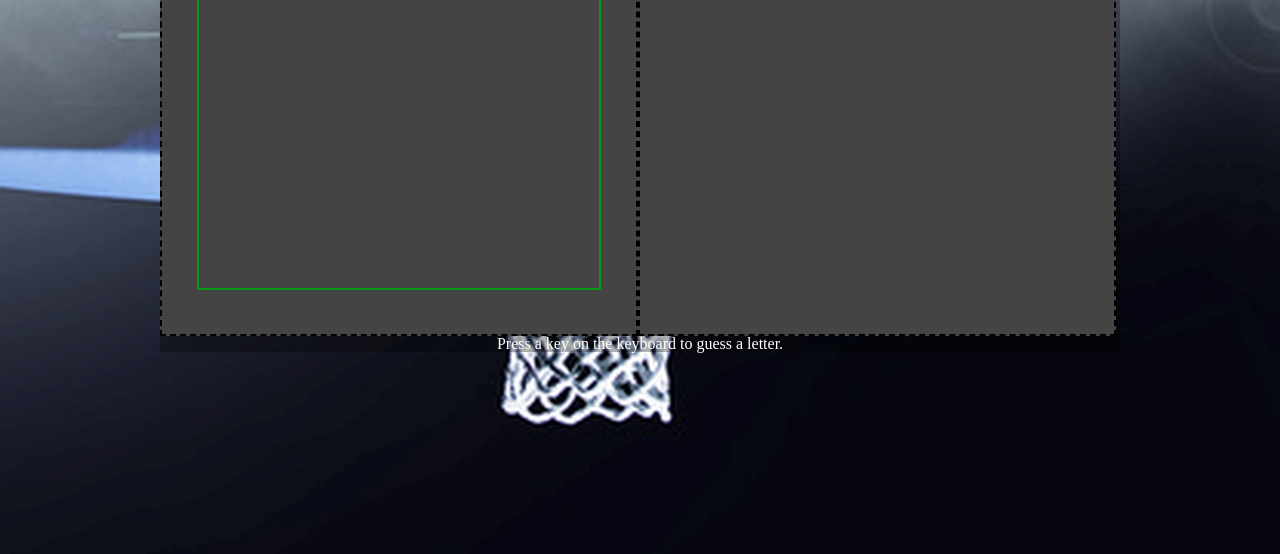
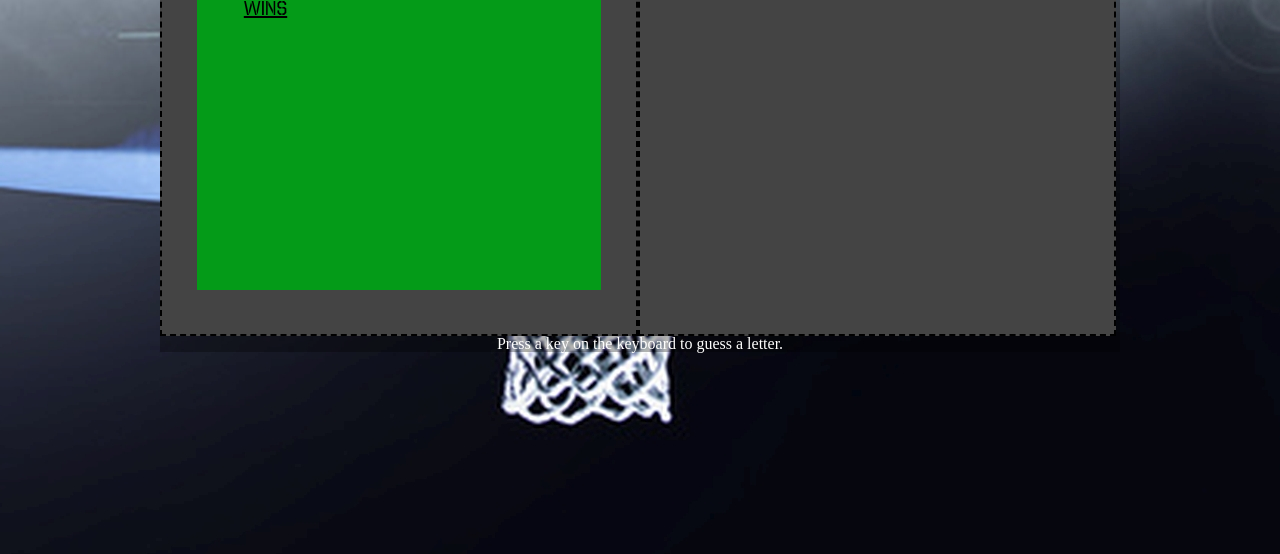
Before and after one commit to MisaZander/Word-Guess-Game, a plain HTML site: page index.html in a window 1280 px wide. Shown: the part 266-820 px from the top of the page. Drawn offline with Linux system fonts and the light colour scheme.

Commit message:
A little scoreboard outline work

```diff
--- a/assets/stylesheets/style.css
+++ b/assets/stylesheets/style.css
@@ -58,7 +58,7 @@ h2 {
     margin: .15em 0;
 }
 
-h2.score {
+h2.score-header {
     font-size: 40px;
     font-family: 'Stencil', sans-serif;
     text-decoration: underline;
@@ -88,9 +88,32 @@ h2.score {
     margin: 0 35px;
     border: 2px solid #049b18;
     position: relative;
+    background-color: #049b18;
 }
 
 .scoreboard-half {
     width: 400px;
     height: 150px;
+    position: relative;
 }
+
+div.score {
+    width: 133px;
+    height: 150px;
+    float: left;
+}
+
+div.score h3 {
+    text-align: center;
+    display: block;
+    font-size: 20px;
+    margin: .5em 0 0 0;
+    text-decoration: underline;
+    font-family: 'Stencil';
+}
+
+div.logo {
+    width: 133px;
+    height: 150px;
+    float: left;
+}
--- a/index.html
+++ b/index.html
@@ -16,10 +16,21 @@
 
          <div class="section-container">
             <div class="section">
-                <h2 class="score">Scoreboard</h2>
+                <h2 class="score-header">Scoreboard</h2>
                 <div id="scoreboard">
                     <div class="scoreboard-half">
+                        <div class="score">
+                            <h3>Wins</h3>
+                            <div class="number">
 
+                            </div>
+                        </div>
+                        <div class="logo">
+
+                        </div>
+                        <div class="score">
+
+                        </div>
                     </div>
                     <div class="scoreboard-half">
 
```
